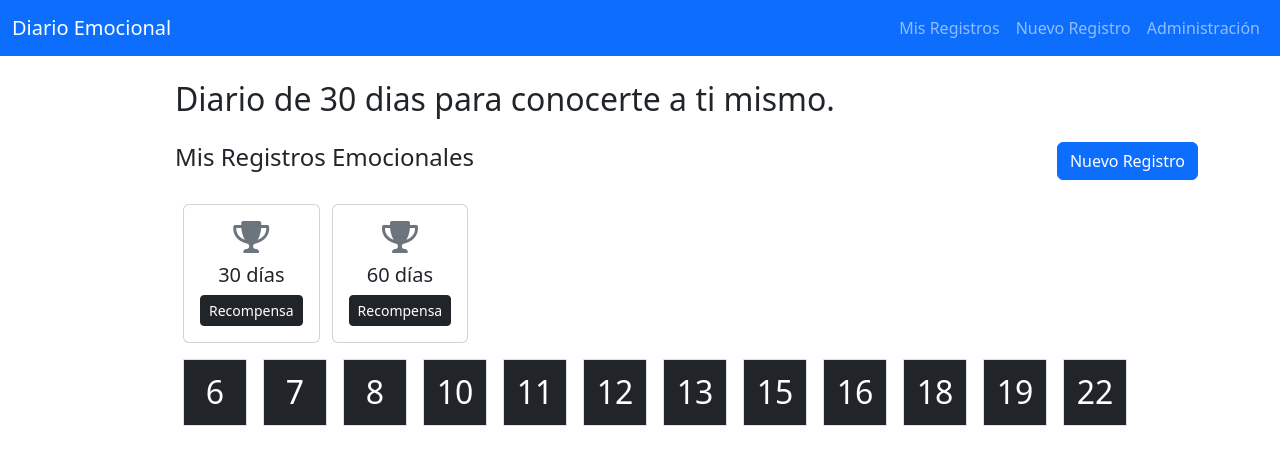
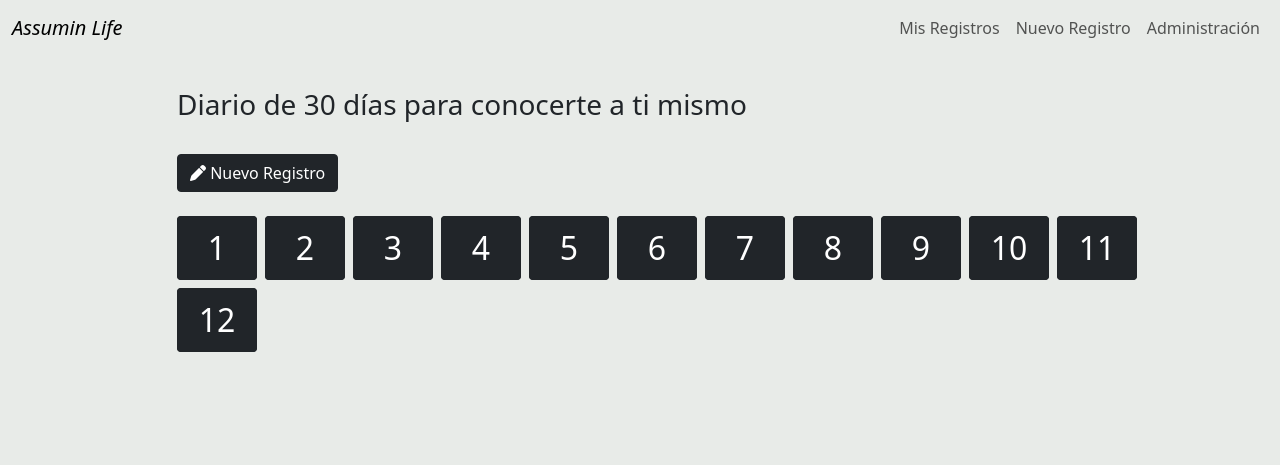
Before and after one commit to Marlon4789/assumin, a Django app: page / in a window 1280 px wide. Shown: the top 465 px of the page. Run offline with Django 5.2, Linux system fonts and the light colour scheme; data comes from the database, SQL or seed files in the repository; both versions use the stored data as it was after the commit.

Commit message:
Plantilas finalizadas

```diff
--- a/recording_emotion/models.py
+++ b/recording_emotion/models.py
@@ -7,10 +7,10 @@ class RecordingEmotion(models.Model):
         ('feliz', '😊 Feliz'),
         ('agradecido', '🙏 Agradecido'),
         ('emocionado', '🤩 Emocionado'),
+        ('relajado', '😌 Relajado'),
+        ('contento', '😃 Contento'),
         ('triste', '😢 Triste'),
         ('enojado', '😠 Enojado'),
-        ('relajado', '😌 Relajado'),
-        ('contento', '😃 Contento'),
         ('cansado', '😫 Cansado'),
         ('aburrido', '😒 Aburrido'),
     ]
@@ -26,18 +26,27 @@ class RecordingEmotion(models.Model):
         return f"Registro del {self.created_date.strftime('%d/%m/%Y')} - {self.get_emotion_display()}"
 
     def save(self, *args, **kwargs):
-        # Generar slug si no existe
-        if not self.slug:
-            # Usamos timezone.now() para tener una fecha actual
+        update_slug = False
+
+        # Si es una instancia nueva o el slug está vacío, se genera el slug.
+        if not self.pk or not self.slug:
+            update_slug = True
+        else:
+            # Compara la emoción original con la actual
+            orig = RecordingEmotion.objects.get(pk=self.pk)
+            if orig.emotion != self.emotion:
+                update_slug = True
+
+        if update_slug:
             current_time = timezone.now()
             base_slug = f"{self.emotion}-{current_time.strftime('%Y-%m-%d')}"
-            self.slug = slugify(base_slug)
-
-            # Asegurar que el slug sea único
+            new_slug = slugify(base_slug)
             counter = 1
-            while RecordingEmotion.objects.filter(slug=self.slug).exists():
-                self.slug = f"{slugify(base_slug)}-{counter}"
+            # Excluimos la instancia actual en la verificación para evitar conflictos
+            while RecordingEmotion.objects.filter(slug=new_slug).exclude(pk=self.pk).exists():
+                new_slug = f"{slugify(base_slug)}-{counter}"
                 counter += 1
+            self.slug = new_slug
 
         super().save(*args, **kwargs)
 
--- a/recording_emotion/templates/recording_emotion/base.html
+++ b/recording_emotion/templates/recording_emotion/base.html
@@ -1,37 +1,19 @@
+{% load static %}
 <!DOCTYPE html>
 <html lang="es">
 <head>
     <meta charset="UTF-8">
     <meta name="viewport" content="width=device-width, initial-scale=1.0">
-    <title>Diario Emocional</title>
+    <title>Assumin Life</title>
     <link href="https://cdn.jsdelivr.net/npm/bootstrap@5.3.0/dist/css/bootstrap.min.css" rel="stylesheet">
     <link rel="stylesheet" href="https://cdnjs.cloudflare.com/ajax/libs/font-awesome/6.0.0/css/all.min.css">
 
-    <style>
-        /* body {
-            background-color: #f8f9fa;
-        } */
-        /* .container {
-            max-width: 800px;
-            margin-top: 30px;
-        } */
-        /* .card {
-            border-radius: 15px;
-            box-shadow: 0 4px 6px rgba(0, 0, 0, 0.1);
-            margin-bottom: 20px;
-        }
-        .emoji-option {
-            font-size: 1.2rem;
-        }
-        .btn-action {
-            margin-right: 5px;
-        } */
-    </style>
+
 </head>
-<body>
-    <nav class="navbar navbar-expand-lg navbar-dark bg-primary">
+<body style="background-color: rgb(232, 235, 232);">
+    <nav class="navbar navbar-expand-lg">
         <div class="container-fluid">
-            <a class="navbar-brand" href="{% url 'registro_lista' %}">Diario Emocional</a>
+            <a class="navbar-brand fst-italic" href="{% url 'registro_lista' %}">Assumin Life</a>
             <button class="navbar-toggler" type="button" data-bs-toggle="collapse" data-bs-target="#navbarNav">
                 <span class="navbar-toggler-icon"></span>
             </button>
@@ -52,7 +34,7 @@
     </nav>
 
     <div class="container">
-        {% block content %}{% endblock %}
+            {% block content %}{% endblock %}
     </div>
 
     <script src="https://cdn.jsdelivr.net/npm/bootstrap@5.3.0/dist/js/bootstrap.bundle.min.js"></script>
--- a/recording_emotion/templates/recording_emotion/lista.html
+++ b/recording_emotion/templates/recording_emotion/lista.html
@@ -1,60 +1,74 @@
 {% extends 'recording_emotion/base.html' %}
 
 {% block content %}
+  <!-- Título -->
+  <div class="row d-flex justify-content-center justify-content-md-start mt-2">
+    <div class="col-12 col-md-11 offset-md-1">
+      <h1 class="display-6 fs-3 fw-medium text-center text-md-start mt-4">
+    Diario de 30 días para conocerte a ti mismo
+      </h1>
+    </div>
+  </div>
 
-<div class="col col-md-11 offset-md-1 my-4">
-    <h1 class="display-6 fs-2">Diario de 30 dias para conocerte a ti mismo.</h1>
-</div>
-
-<div class="col col-md-11 offset-md-1 d-flex justify-content-between align-items-center my-4">
-
-    <h4>Mis Registros Emocionales</h4>
-    <a href="{% url 'registro_nuevo' %}" class="btn btn-primary">Nuevo Registro</a>
-</div>
-
-<!-- Tarjetas de recompensa -->
-<div class="col col-md-11 offset-md-1 d-flex justify-content-start">
-    {% with registros.count as total_registros %}
-    <div class="d-flex justify-content-center mb-2">
-        {% if total_registros >= 3 %}
-            <div class="card reward-card text-center mx-2">
-                <div class="card-body">
-                    <i class="fa fa-trophy fa-2x text-secondary"></i>
-                    <h5 class="mt-2">30 días</h5>
-                    <a href="#" class="btn btn-sm btn-dark">Recompensa</a>
-                </div>
-            </div>
+  <!-- Tarjetas de recompensa -->
+  <div class="row d-flex justify-content-center justify-content-md-start ">
+    <div class="col-12 col-md-11 offset-md-1 d-flex gap-2 justify-content-center justify-content-md-start">
+      {% with registros.count as total_registros %}
+      {% if total_registros >= 13 %}
+      <a href="#" class="btn btn-light my-4 d-md-flex align-self-md-center rounded-1">
+        <i class="fa fa-trophy fa-2x" style="color: rgb(229, 120, 36);"></i>
+          <h5 class="mt-2 px-1">30 días</h5>
+      </a>
+    {% endif %}
+        {% if total_registros >= 14 %}
+          <a href="#" class="btn btn-light my-4 d-md-flex align-self-md-center rounded-1">
+            <i class="fa fa-trophy fa-2x" style="color: rgb(11, 93, 201);"></i>
+              <h5 class="mt-2 px-1">30 días</h5>
+          </a>
         {% endif %}
 
-        {% if total_registros >= 5 %}
-            <div class="card reward-card text-center mx-1" >
-                <div class="card-body">
-                    <i class="fa fa-trophy fa-2x text-secondary"></i>
-                    <h5 class="mt-2">60 días</h5>
-                    <a href="#" class="btn btn-sm btn-dark">Recompensa</a>
-                </div>
-            </div>
+        {% if total_registros >= 90 %}
+          <a href="#" class="btn btn-light my-4 d-md-flex align-self-md-center rounded-1">
+            <i class="fa fa-trophy fa-2x" style="color: rgb(43, 146, 9);"></i>
+              <h5 class="mt-2 px-1">90 días</h5>
+          </a>
         {% endif %}
+
+      {% endwith %}
     </div>
-{% endwith %}
+  </div>
 
-</div>
-<!-- Lista de registros emocionales -->
-{% if registros %}
-    <div class="col col-md-11 offset-md-1 d-flex flex-wrap justify-content-center justify-content-md-start">
+  <!-- Botón para crear un nuevo registro emocional -->
+  <div class="row d-flex justify-content-center justify-content-md-start">
+    <div class="col-12 col-md-11 offset-md-1 text-center text-md-start">
+      <a href="{% url 'registro_nuevo' %}" class="btn btn-dark rounded-1 my-4">
+        <i class="fa-solid fa-pen"></i> Nuevo Registro
+      </a>
+    </div>
+  </div>
+
+  <!-- Lista de registros emocionales -->
+  {% if registros %}
+    <div class="row mb-4">
+      <div class="col-12 col-md-11 offset-md-1 gap-2 d-flex flex-wrap justify-content-center justify-content-md-start">
         {% for registro in registros %}
-            <div class="p-2" style="width: 5rem;">
-                <div class="border text-center bg-dark">
-                    <a href="{% url 'registro_detalle' registro.slug %}" class="btn btn-sm btn-dark w-100" title="Ver detalles">
-                        <h2 class="mt-2">{{ registro.id }}</h2>
-                    </a>
-                </div>
-            </div>
+        <div class="text-center bg-dark rounded-1">
+          <a href="{% url 'registro_detalle' registro.slug %}" class="btn btn-sm btn-dark" style="width: 5rem;" title="Ver detalles">
+          <h2 class="mt-2">{{ forloop.counter }}</h2>
+          </a>
+        </div>
         {% endfor %}
+
+      </div>
     </div>
-{% else %}
-    <div class="alert alert-info">
-        No has creado ningún registro emocional aún. ¡Comienza a registrar tus emociones!
+  {% else %}
+    <div class="row mb-4">
+      <div class="col-12">
+        <div class="alert alert-info">
+          No has creado ningún registro emocional aún. ¡Comienza a registrar tus emociones!
+        </div>
+      </div>
     </div>
-{% endif %}
+  {% endif %}
+
 {% endblock %}
```
Also changed, not shown: recording_emotion/forms.py (+4 -4 lines), recording_emotion/templates/recording_emotion/crear.html (+18 -15 lines), recording_emotion/templates/recording_emotion/detalle.html (+29 -18 lines), recording_emotion/templates/recording_emotion/editar.html (+23 -15 lines), recording_emotion/templates/recording_emotion/eliminar.html (+20 -9 lines), db.sqlite3.
